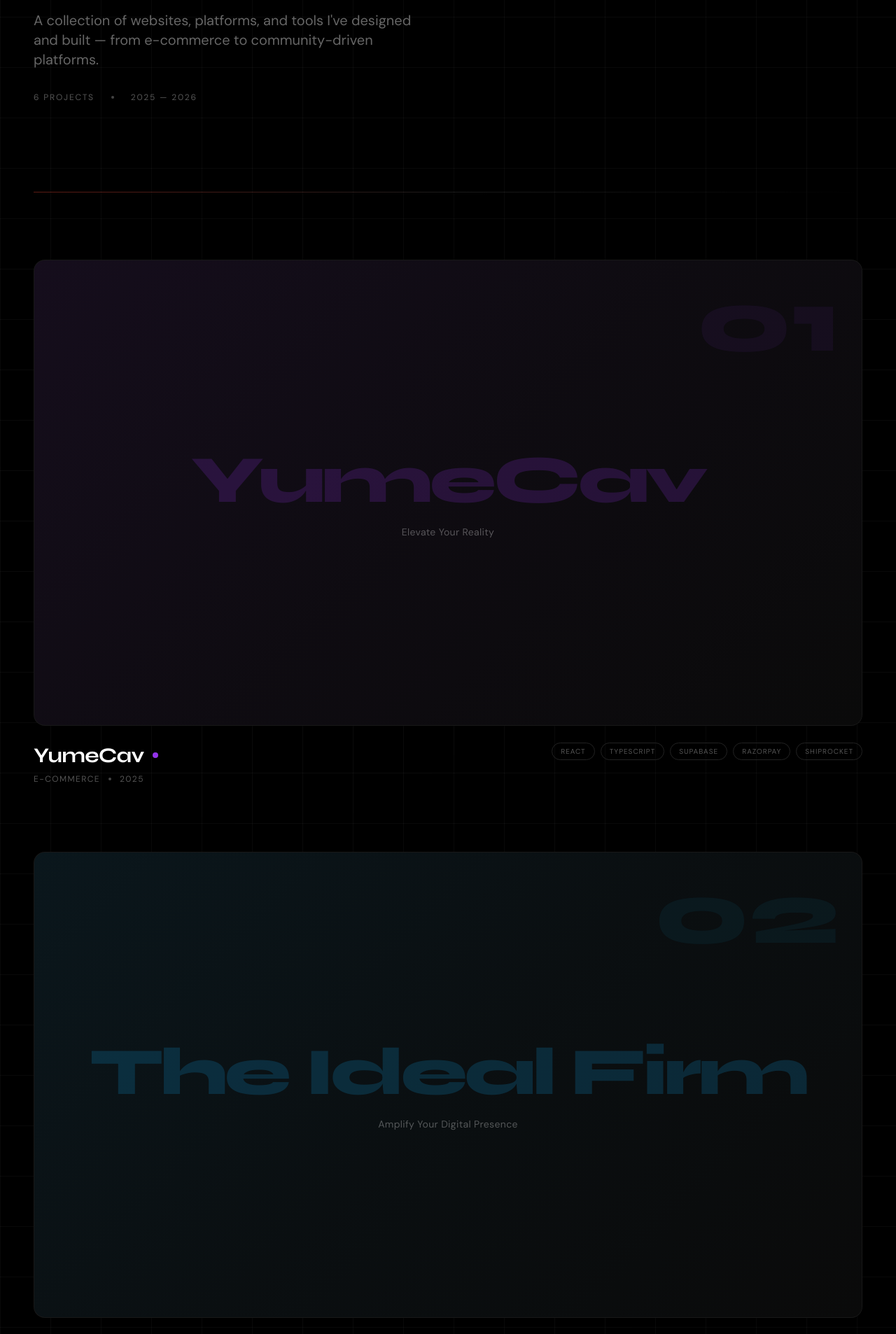
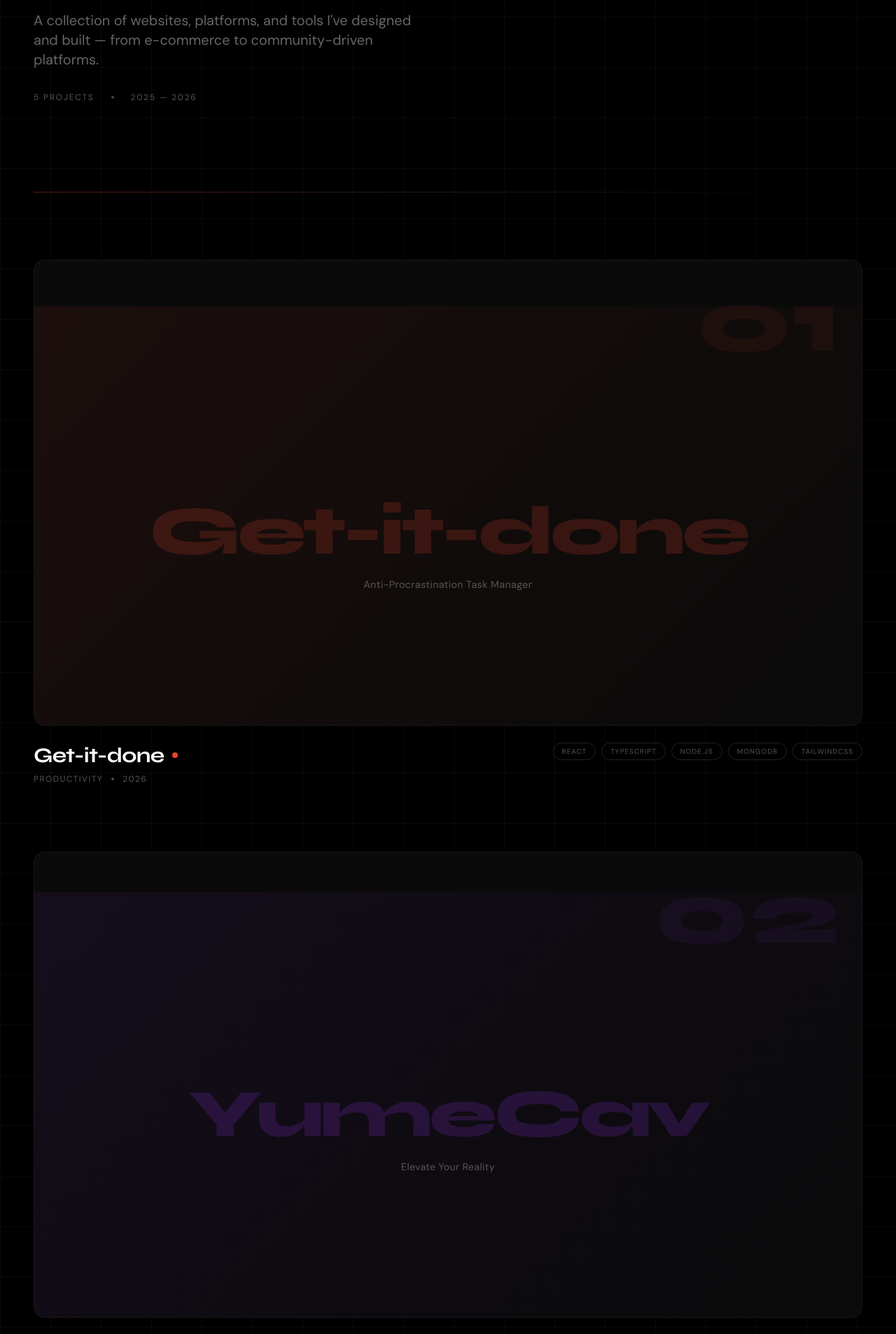
Before and after one commit to sudhanshu-SID/SID-Portfolio, a React (Vite) app: page /projects in a window 1280 px wide. Shown: the part 480-2386 px from the top of the page at 70% size. Built offline with nearby package versions, Linux system fonts and the light colour scheme.

Commit message:
Feat: updated the projects section

```diff
--- a/src/components/Projects.jsx
+++ b/src/components/Projects.jsx
@@ -9,26 +9,39 @@ import { getCloudinaryUrl } from '../utils/cloudinary';
 const projects = [
   {
     id: '01',
+    title: 'Get-it-done',
+    year: '2026',
+    category: 'Productivity · Task Manager',
+    tech: ['React', 'TypeScript', 'Node.js', 'MongoDB', 'TailwindCSS'],
+    href: 'https://github.com/sudhanshu-SID/Get-it-done',
+    video: getCloudinaryUrl('get-it-done_DEMO', 'video'),
+    image: getCloudinaryUrl('get-it-done-poster', 'image'),
+    description: 'A brutalist, anti-procrastination task manager designed for maximum focus, strict timeboxing, accountability systems, and automated penalty strikes.',
+  },
+  {
+    id: '02',
     title: 'YumeCav',
     year: '2025',
     category: 'E-commerce · Posters & Stickers',
     tech: ['React', 'TypeScript', 'Supabase', 'Razorpay'],
     href: '#',
-    image: getCloudinaryUrl('Project-yumecav'),
+    video: getCloudinaryUrl('yumecav_demo', 'video'),
+    image: getCloudinaryUrl('yumecav-poster', 'image'),
     description: 'Fully customised high-quality posters & stickers e-commerce platform with aesthetic GenZ-targeted design, B2B support, Razorpay payments & Shiprocket logistics.',
   },
   {
-    id: '02',
+    id: '03',
     title: 'The Ideal Firm',
     year: '2025',
     category: 'Corporate · Digital Marketing',
     tech: ['React', 'TypeScript'],
     href: '#',
+    video: getCloudinaryUrl('Ideal_Firm_demo', 'video'),
     image: getCloudinaryUrl('Project-TheidealFirm'),
     description: 'Static corporate site showcasing digital marketing services with WhatsApp & form integration for seamless client inquiries.',
   },
   {
-    id: '03',
+    id: '04',
     title: 'RideWheelz',
     year: '2025',
     category: 'Vehicle Rental · Travel',
@@ -38,7 +51,7 @@ const projects = [
     description: 'Vehicle rental platform with integrated travel plans, built for a self-drive rental business in Guwahati.',
   },
   {
-    id: '04',
+    id: '05',
     title: 'The Country Wheels',
     year: '2025',
     category: 'Vehicle Rental · Business',
@@ -46,28 +59,6 @@ const projects = [
     href: '#',
     image: getCloudinaryUrl('Project-countryWheels'),
     description: 'Premium bike & car rental website enabling seamless bookings from home with extended rental hour options.',
-  },
-  {
-    id: '05',
-    title: 'Tredit',
-    year: '2026',
-    category: 'Travel · Community · In Progress',
-    tech: ['MongoDB', 'Express', 'React', 'Node.js'],
-    href: '#',
-    image: getCloudinaryUrl('Project-Tredit'),
-    description: 'A community-driven platform where travellers become contributors, sharing real-time travel insights and helping fellow explorers.',
-    ongoing: true,
-  },
-  {
-    id: '06',
-    title: 'NutriTrack',
-    year: '2025',
-    category: 'Health · Personal Tool',
-    tech: ['HTML', 'CSS', 'JavaScript'],
-    href: '#',
-    image: getCloudinaryUrl('project-nutriplan'),
-    description: 'A personal calorie & nutrition tracker — add food items, view their nutritional values, and monitor your daily intake to stay on top of your health goals.',
-    minor: true,
   },
 ];
 
@@ -250,8 +241,8 @@ export default function Projects() {
     mouseY.set(e.clientY - rect.top);
   };
 
-  const currentImage =
-    hoveredIndex !== null ? projects[hoveredIndex]?.image : null;
+  const currentProject =
+    hoveredIndex !== null ? projects[hoveredIndex] : null;
 
   return (
     <section
@@ -326,9 +317,9 @@ export default function Projects() {
           />
         ))}
 
-        {/* Cursor-following reveal image */}
+        {/* Cursor-following reveal image/video */}
         <AnimatePresence>
-          {hoveredIndex !== null && currentImage && (
+          {hoveredIndex !== null && currentProject && (
             <motion.div
               className="absolute top-0 left-0 z-40 pointer-events-none"
               style={{
@@ -346,10 +337,22 @@ export default function Projects() {
                 rotate: { duration: 0.35, ease: [0.25, 0.46, 0.45, 0.94] },
               }}
             >
-              <div className="w-[300px] md:w-[380px] aspect-[16/10] rounded-xl overflow-hidden shadow-2xl shadow-black/70 border border-white/[0.08] ring-1 ring-accent/10">
+              <div className="w-[300px] md:w-[380px] aspect-[16/10] rounded-xl overflow-hidden shadow-2xl shadow-black/70 border border-white/[0.08] ring-1 ring-accent/10 bg-black">
+                {currentProject.video ? (
+                  <video
+                    src={currentProject.video}
+                    poster={currentProject.image}
+                    autoPlay
+                    loop
+                    muted
+                    playsInline
+                    preload="metadata"
+                    className="w-full h-full object-cover"
+                  />
+                ) : (
                   <motion.img
-                  key={currentImage}
-                  src={currentImage}
+                    key={currentProject.image}
+                    src={currentProject.image}
                     alt=""
                     className="w-full h-full object-cover"
                     draggable={false}
@@ -358,6 +361,7 @@ export default function Projects() {
                     exit={{ scale: 1.1, opacity: 0 }}
                     transition={{ duration: 0.4, ease: 'easeOut' }}
                   />
+                )}
               </div>
             </motion.div>
           )}
--- a/src/components/ProjectsPage.jsx
+++ b/src/components/ProjectsPage.jsx
@@ -1,4 +1,4 @@
-import React, { useRef, useEffect } from 'react';
+import React, { useRef, useEffect, useState } from 'react';
 import { motion, useScroll, useTransform } from 'framer-motion';
 import { Link } from 'react-router-dom';
 
@@ -8,30 +8,46 @@ import { getCloudinaryUrl } from '../utils/cloudinary';
 const allProjects = [
   {
     id: '01',
+    title: 'Get-it-done',
+    year: '2026',
+    category: 'Productivity',
+    tagline: 'Anti-Procrastination Task Manager',
+    tech: ['React', 'TypeScript', 'Node.js', 'MongoDB', 'TailwindCSS'],
+    video: getCloudinaryUrl('get-it-done_DEMO', 'video'),
+    image: getCloudinaryUrl('get-it-done-poster', 'image'),
+    href: 'https://github.com/sudhanshu-SID/Get-it-done',
+    description:
+      'A brutalist, anti-procrastination task manager designed for maximum focus, strict timeboxing, dynamic goals, and severe accountability systems with automated penalty strikes.',
+    color: '#E84430',
+  },
+  {
+    id: '02',
     title: 'YumeCav',
     year: '2025',
     category: 'E-commerce',
     tagline: 'Elevate Your Reality',
     tech: ['React', 'TypeScript', 'Supabase', 'Razorpay', 'Shiprocket'],
-    image: getCloudinaryUrl('Project-yumecav'),
+    video: getCloudinaryUrl('yumecav_demo', 'video'),
+    image: getCloudinaryUrl('yumecav-poster', 'image'),
     description:
       'A fully customised e-commerce platform selling high-quality posters and stickers with an aesthetic design targeting GenZ audiences. Features B2B selling capabilities, Razorpay payment integration, and Shiprocket logistics. Deployed on Vercel.',
     color: '#9333ea',
   },
   {
-    id: '02',
+    id: '03',
     title: 'The Ideal Firm',
     year: '2025',
     category: 'Corporate',
     tagline: 'Amplify Your Digital Presence',
     tech: ['React', 'TypeScript'],
+    video: getCloudinaryUrl('Ideal_Firm_demo', 'video'),
     image: getCloudinaryUrl('Project-TheidealFirm'),
     description:
       'A clean, professional static site showcasing digital marketing services provided by the company. Integrated with WhatsApp for quick inquiries and a contact form for lead generation.',
     color: '#0ea5e9',
   },
   {
-    id: '03',
+    id: '04',
     title: 'RideWheelz',
     year: '2025',
     category: 'Vehicle Rental',
@@ -43,7 +59,7 @@ const allProjects = [
     color: '#f97316',
   },
   {
-    id: '04',
+    id: '05',
     title: 'The Country Wheels',
     year: '2025',
     category: 'Vehicle Rental',
@@ -54,37 +70,14 @@ const allProjects = [
       'Premium bike & car rental website enabling seamless bookings with extended rental hour options. Built with WordPress for easy content management by the business.',
     color: '#22c55e',
   },
-  {
-    id: '05',
-    title: 'Tredit',
-    year: '2026',
-    category: 'Travel Community',
-    tagline: 'Explore Through Others\' Eyes',
-    tech: ['MongoDB', 'Express', 'React', 'Node.js'],
-    image: getCloudinaryUrl('Project-Tredit'),
-    description:
-      'An ongoing community-driven platform where travellers become contributors to fellow travellers. Share real-time travel insights, contribute on the way while travelling, and help new explorers discover the world.',
-    color: '#E84430',
-    ongoing: true,
-  },
-  {
-    id: '06',
-    title: 'NutriTrack',
-    year: '2025',
-    category: 'Personal Tool',
-    tagline: 'Track What You Eat',
-    tech: ['HTML', 'CSS', 'JavaScript'],
-    image: getCloudinaryUrl('project-nutriplan'),
-    description:
-      'A personal calorie & nutrition tracker — add food items, view their nutritional values, and monitor your daily intake. Built as a personal utility to stay on top of health goals.',
-    color: '#a855f7',
-    minor: true,
-  },
 ];
 
 /* ── Project Card ────────────────────────────────────────── */
 function ProjectCard({ project, index }) {
   const cardRef = useRef(null);
+  const videoRef = useRef(null);
+  const [isPlaying, setIsPlaying] = useState(false);
+
   const { scrollYProgress } = useScroll({
     target: cardRef,
     offset: ['start end', 'end start'],
@@ -92,6 +85,41 @@ function ProjectCard({ project, index }) {
 
   const imgY = useTransform(scrollYProgress, [0, 1], ['0%', '15%']);
   const imgScale = useTransform(scrollYProgress, [0, 0.5, 1], [1.1, 1, 1.05]);
+
+  const handleMouseEnter = () => {
+    if (window.innerWidth >= 768 && window.matchMedia('(hover: hover)').matches && project.video) {
+      setIsPlaying(true);
+      if (videoRef.current) {
+        videoRef.current.play().catch(() => {});
+      }
+    }
+  };
+
+  const handleMouseLeave = () => {
+    if (window.innerWidth >= 768 && window.matchMedia('(hover: hover)').matches && project.video) {
+      setIsPlaying(false);
+      if (videoRef.current) {
+        videoRef.current.pause();
+        videoRef.current.currentTime = 0;
+      }
+    }
+  };
+
+  const handleClick = () => {
+    if (project.video) {
+      const isMobile = window.innerWidth < 768 || window.matchMedia('(hover: none)').matches;
+      if (isMobile) {
+        if (isPlaying) {
+          videoRef.current?.pause();
+          videoRef.current.currentTime = 0;
+          setIsPlaying(false);
+        } else {
+          setIsPlaying(true);
+          videoRef.current?.play().catch(() => {});
+        }
+      }
+    }
+  };
 
   return (
     <motion.div
@@ -106,14 +134,24 @@ function ProjectCard({ project, index }) {
       viewport={{ once: true, amount: 0.15 }}
       className="group relative"
     >
-      {/* Image Container */}
-      <div className="relative w-full aspect-[16/9] rounded-2xl overflow-hidden border border-white/[0.06] bg-[#0a0a0a]">
+      {/* Media / Video / Image Container */}
+      <div
+        onClick={handleClick}
+        onMouseEnter={handleMouseEnter}
+        onMouseLeave={handleMouseLeave}
+        className={`relative w-full aspect-[16/9] rounded-2xl overflow-hidden border border-white/[0.06] bg-[#0a0a0a] ${
+          project.video ? 'cursor-pointer' : ''
+        }`}
+      >
+        <motion.div
+          className="w-full h-full relative"
+          style={{ y: imgY, scale: imgScale }}
+        >
           {project.image ? (
-          <motion.img
+            <img
               src={project.image}
               alt={project.title}
               className="w-full h-full object-cover transition-transform duration-700 group-hover:scale-105"
-            style={{ y: imgY, scale: imgScale }}
               draggable={false}
             />
           ) : (
@@ -138,12 +176,39 @@ function ProjectCard({ project, index }) {
             </div>
           )}
 
+          {project.video && (
+            <video
+              ref={videoRef}
+              src={project.video}
+              poster={project.image}
+              loop
+              muted
+              playsInline
+              preload="metadata"
+              className={`absolute inset-0 w-full h-full object-cover transition-opacity duration-500 transition-transform duration-700 group-hover:scale-105 ${
+                isPlaying ? 'opacity-100' : 'opacity-0 pointer-events-none'
+              }`}
+            />
+          )}
+        </motion.div>
+
+        {/* Center play icon for video projects when not playing */}
+        {project.video && !isPlaying && (
+          <div className="absolute inset-0 flex items-center justify-center pointer-events-none transition-opacity duration-300">
+            <div className="w-14 h-14 md:w-16 md:h-16 rounded-full bg-black/60 backdrop-blur-md border border-white/20 flex items-center justify-center shadow-2xl text-white/90 transition-transform duration-300 group-hover:scale-110">
+              <svg className="w-5 h-5 md:w-6 md:h-6 translate-x-0.5 fill-current text-white/90" viewBox="0 0 24 24">
+                <path d="M8 5v14l11-7z" />
+              </svg>
+            </div>
+          </div>
+        )}
+
         {/* Hover overlay */}
-        <div className="absolute inset-0 bg-gradient-to-t from-black/80 via-black/20 to-transparent opacity-0 group-hover:opacity-100 transition-opacity duration-500" />
+        <div className="absolute inset-0 bg-gradient-to-t from-black/80 via-black/20 to-transparent opacity-0 group-hover:opacity-100 transition-opacity duration-500 pointer-events-none" />
 
         {/* Project number — large watermark */}
         <div
-          className="absolute top-6 right-8 font-syne font-extrabold text-7xl md:text-9xl leading-none pointer-events-none transition-opacity duration-500"
+          className="absolute top-6 right-8 font-syne font-extrabold text-7xl md:text-9xl leading-none pointer-events-none transition-opacity duration-500 select-none"
           style={{ color: `${project.color}12` }}
         >
           {project.id}
@@ -151,7 +216,7 @@ function ProjectCard({ project, index }) {
 
         {/* Ongoing badge */}
         {project.ongoing && (
-          <div className="absolute top-6 left-6">
+          <div className="absolute top-6 left-6 pointer-events-none">
             <span className="inline-flex items-center gap-1.5 text-[10px] uppercase tracking-widest font-dm font-medium text-emerald-400 border border-emerald-400/30 rounded-full px-3 py-1.5 bg-black/60 backdrop-blur-md">
               <span className="w-1.5 h-1.5 rounded-full bg-emerald-400 animate-pulse" />
               In Progress
@@ -161,15 +226,30 @@ function ProjectCard({ project, index }) {
 
         {/* Minor project badge */}
         {project.minor && (
-          <div className="absolute top-6 left-6">
+          <div className="absolute top-6 left-6 pointer-events-none">
             <span className="inline-flex items-center gap-1.5 text-[10px] uppercase tracking-widest font-dm font-medium text-white/50 border border-white/10 rounded-full px-3 py-1.5 bg-black/60 backdrop-blur-md">
               Personal Project
             </span>
           </div>
         )}
 
+        {/* Video indicator badge */}
+        {project.video && (
+          <div className="absolute top-6 left-6 pointer-events-none">
+            <span className="inline-flex items-center gap-2 text-[10px] uppercase tracking-widest font-dm font-medium text-white/90 border border-white/20 rounded-full px-3.5 py-1.5 bg-black/60 backdrop-blur-md shadow-lg shadow-black/40">
+              <span className={`w-2 h-2 rounded-full ${isPlaying ? 'bg-[#E84430] animate-pulse' : 'bg-white/40'}`} />
+              <span className="hidden sm:inline">
+                {isPlaying ? 'Live Demo Preview' : 'Hover for Video'}
+              </span>
+              <span className="inline sm:hidden">
+                {isPlaying ? 'Live Demo Preview' : 'Tap for Video'}
+              </span>
+            </span>
+          </div>
+        )}
+
         {/* Bottom hover info */}
-        <div className="absolute bottom-0 left-0 right-0 p-6 md:p-8 translate-y-4 opacity-0 group-hover:translate-y-0 group-hover:opacity-100 transition-all duration-500">
+        <div className="absolute bottom-0 left-0 right-0 p-6 md:p-8 translate-y-4 opacity-0 group-hover:translate-y-0 group-hover:opacity-100 transition-all duration-500 pointer-events-none">
           <p className="font-dm text-sm text-white/80 leading-relaxed max-w-2xl">
             {project.description}
           </p>
```
Lines whose indentation alone changed are shown as unchanged.
